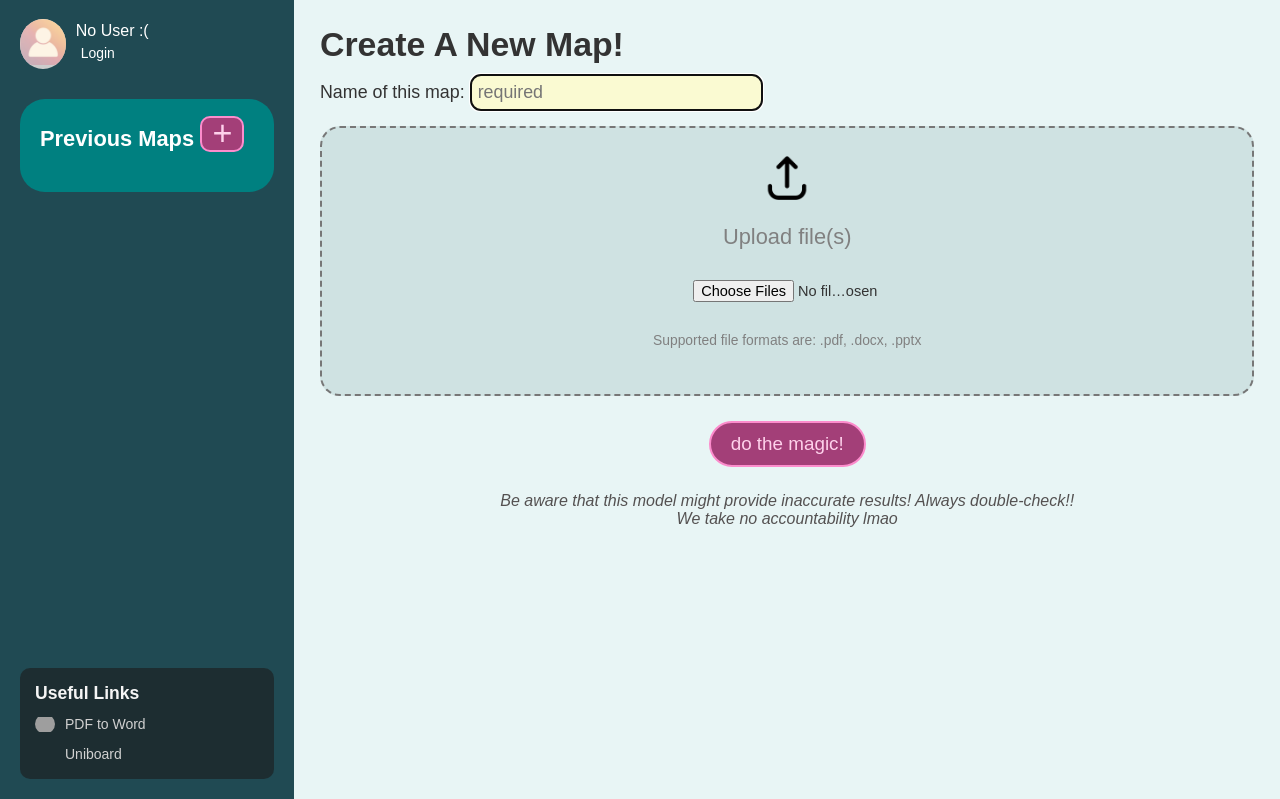
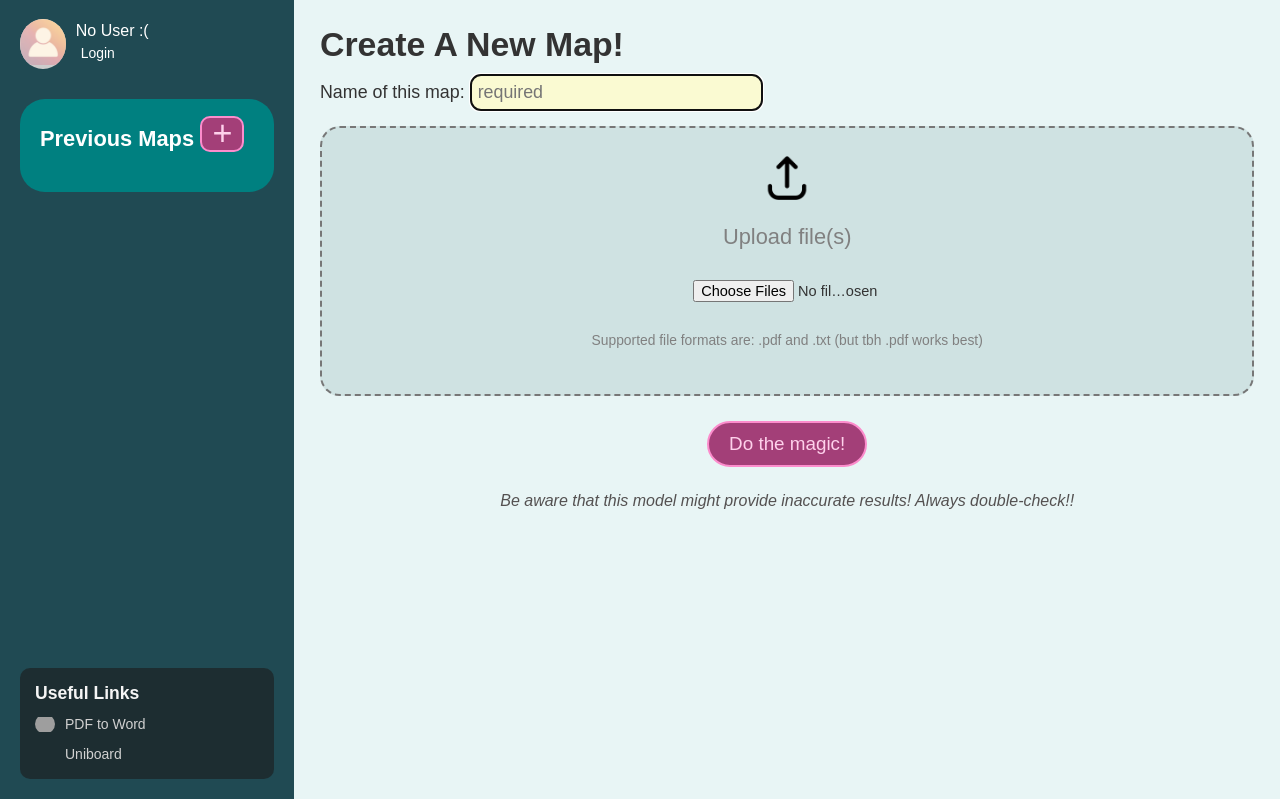
Before and after one commit to Juiceifers/Webapplication-Project-HS24, a Python web app: template templates/index.html in a window 1280 px wide. Shown: the part 85-884 px from the top of the page. Run offline with Jinja, Linux system fonts and the light colour scheme; the template is opened without the code that fills it, so the values that code supplies are empty; grey boxes are pictures that could not be loaded.

Commit message:
changed "supported files..." and disclaimer

```diff
--- a/templates/index.html
+++ b/templates/index.html
@@ -97,11 +97,11 @@
                 <img id="uploadIcon" src="{{  url_for('static', filename='graphics/uploadIcon.png')  }}" alt="Uploading icon">
                 <p id="subhead" style="font-size: calc(18px + 0.3vw); margin-bottom: 20px;">Upload file(s)</p>
                 <input type="file" id="uploadFile" multiple>
-                <p>Supported file formats are: .pdf, .docx, .pptx</p>
+                <p>Supported file formats are: .pdf and .txt (but tbh .pdf works best) </p>
             </div>
 
             <div class="actions">
-                <button class="btn" id="processBtn">do the magic!</button>
+                <button class="btn" id="processBtn">Do the magic!</button>
             </div>
 
             <!-- Progress Bar -->
@@ -115,7 +115,7 @@
             </div>
 
             <div class="disclaimer">
-                <p>Be aware that this model might provide inaccurate results! Always double-check!!<br> We take no accountability lmao</p>
+                <p>Be aware that this model might provide inaccurate results! Always double-check!!</p>
             </div>
 
         </main>
```
